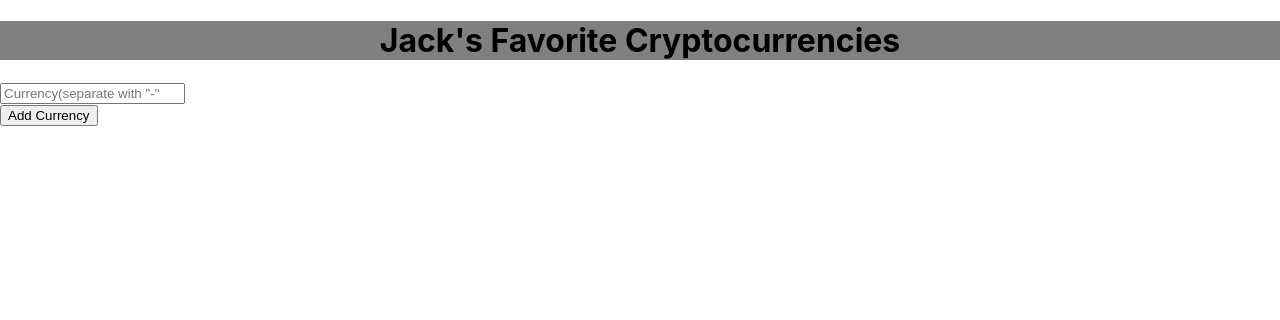
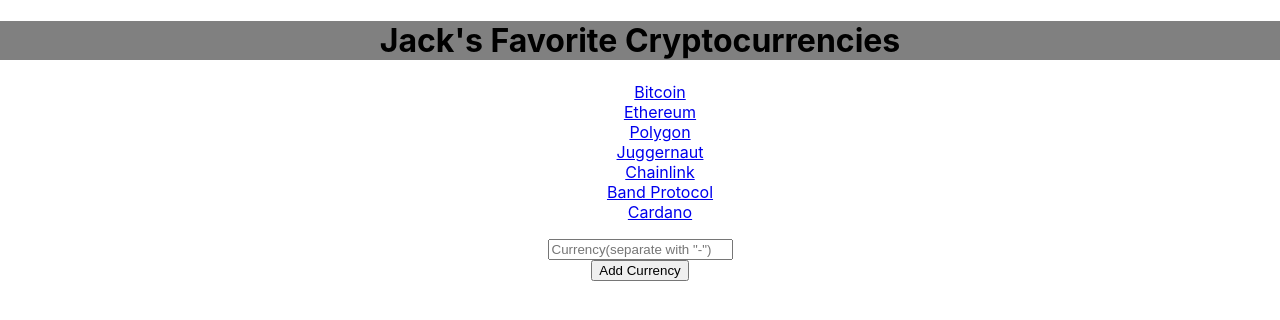
Before and after one commit to Jack-Culley/cryptodatacollection, a React (Create React App) app: page / in a window 1280 px wide. Shown: the top 320 px of the page. Built offline with nearby package versions, Linux system fonts and the light colour scheme.

Commit message:
fixed rendering issue and added nav bar for quick render

```diff
--- a/src/Currency.js
+++ b/src/Currency.js
@@ -1,15 +1,17 @@
 import './index.css';
-import DataFetch from './useDataFetch';
+import DataFetch from './DataFetch';
 
 
 function Currency (props) {
+
     return(
         <div>
             <ul>
-                 {props.coina.map((v, i) => {
-                     return <li>
-                         {DataFetch('https://api.coingecko.com/api/v3/coins/' + v + '?localization=false&tickers=false&market_data=true&community_data=false&developer_data=false&sparkline=false')}
-                         </li>
+                 {props.coins.map((coin) => {
+                     const url = 'https://api.coingecko.com/api/v3/coins/' + coin + '?localization=false&tickers=false&market_data=true&community_data=false&developer_data=false&sparkline=false';
+                     return <li key={coin}>
+                         <DataFetch url={url} />
+                    </li>
                 })}
             </ul>
         </div>
--- a/src/useDataFetch.js
+++ b/src/DataFetch.js
@@ -1,7 +1,7 @@
 import React, {useState, useEffect} from 'react';
 import './index.css';
 
-function DataFetch (url) {
+function DataFetch ({url}) {
     const [data, setData] = useState(null);
     const [loading, setLoading] = useState(true);
     const [error, setError] = useState(null);
@@ -28,11 +28,20 @@
     if(error) return "Error!";
 
     return(
-        <div>
-            <ul>
-                <li>{data.name}{data.description.en}{data.market_data.current_price.usd}</li>
-            </ul>
-        </div>
+                    <div className='coin-container'>
+                        <div className='coin-title'>
+                            {data.name}({data.symbol})
+                        </div>
+                        <div className='coin-info'>
+                            <div className='coin-image'>
+                                <img src={data.image.large} width='200px' height='200px'/>
+                            </div>
+                            <div className='coin-desc'>
+                                Current Price: {data.market_data.current_price.usd}
+                                Description: {data.description.en}
+                            </div>
+                        </div>
+                    </div>
     );
 }
 
--- a/src/Input.js
+++ b/src/Input.js
@@ -12,11 +12,9 @@
     return(
         <form onSubmit={e => {handleSubmit(e)}}>
             <div className='input'>
-                <input name='currency' type='text' value={currency} onChange={(e) => setCurrency(e.target.value)} placeholder='Currency(separate with "-"'/>
+                <input name='currency' type='text' value={currency} onChange={(e) => setCurrency(e.target.value)} placeholder='Currency(separate with "-")'/>
             </div>
-
                 <input className='submit-button' type='submit' value='Add Currency'/>
-
         </form>
     );
 }
--- /dev/null
+++ b/src/Nav.js
@@ -0,0 +1,48 @@
+import './index.css';
+
+function Nav () {
+
+    return(
+        <nav>
+            <ul>
+                <li>
+                    <a href='https://api.coingecko.com/api/v3/coins/bitcoin?localization=false&tickers=false&market_data=true&community_data=false&developer_data=false&sparkline=false'>
+                        Bitcoin
+                    </a>
+                </li>
+                <li>
+                    <a href='https://api.coingecko.com/api/v3/coins/ethereum?localization=false&tickers=false&market_data=true&community_data=false&developer_data=false&sparkline=false'>
+                        Ethereum
+                    </a>
+                </li>
+                <li>
+                    <a href='https://api.coingecko.com/api/v3/coins/polygon?localization=false&tickers=false&market_data=true&community_data=false&developer_data=false&sparkline=false'>
+                        Polygon
+                    </a>
+                </li>
+                <li>
+                    <a href='https://api.coingecko.com/api/v3/coins/juggernaut?localization=false&tickers=false&market_data=true&community_data=false&developer_data=false&sparkline=false'>
+                        Juggernaut
+                    </a>
+                </li>
+                <li>
+                    <a href='https://api.coingecko.com/api/v3/coins/chainlink?localization=false&tickers=false&market_data=true&community_data=false&developer_data=false&sparkline=false'>
+                        Chainlink
+                    </a>
+                </li>
+                <li>
+                    <a href='https://api.coingecko.com/api/v3/coins/band-protocol?localization=false&tickers=false&market_data=true&community_data=false&developer_data=false&sparkline=false'>
+                        Band Protocol
+                    </a>
+                </li>
+                <li>
+                    <a href='https://api.coingecko.com/api/v3/coins/cardano?localization=false&tickers=false&market_data=true&community_data=false&developer_data=false&sparkline=false'>
+                        Cardano
+                    </a>
+                </li>
+            </ul>
+        </nav>
+    );
+}
+
+export default Nav;
--- a/src/index.css
+++ b/src/index.css
@@ -26,3 +26,23 @@
 li {
   display: flex;
 }
+
+.coin-container {
+  display: flex;
+  flex-direction: column;
+  align-items: center;
+}
+
+.coin-image {
+  display: flex;
+}
+
+.coin-info {
+  display: flex;
+}
+
+form {
+  display: flex;
+  align-items: center;
+  flex-direction: column;
+}
--- a/src/index.js
+++ b/src/index.js
@@ -4,6 +4,7 @@
 import App from './App';
 import Input from './Input.js';
 import Currency from './Currency.js';
+import Nav from './Nav.js';
 
 
 function Index() {
@@ -17,8 +18,9 @@
   return (
     <div>
       <App />
+      <Nav />
       <Input addCurrency={addCurrency}/>
-      <Currency coina={cryptocurrencies}/>
+      <Currency coins={cryptocurrencies}/>
     </div>
   );
 }
```
